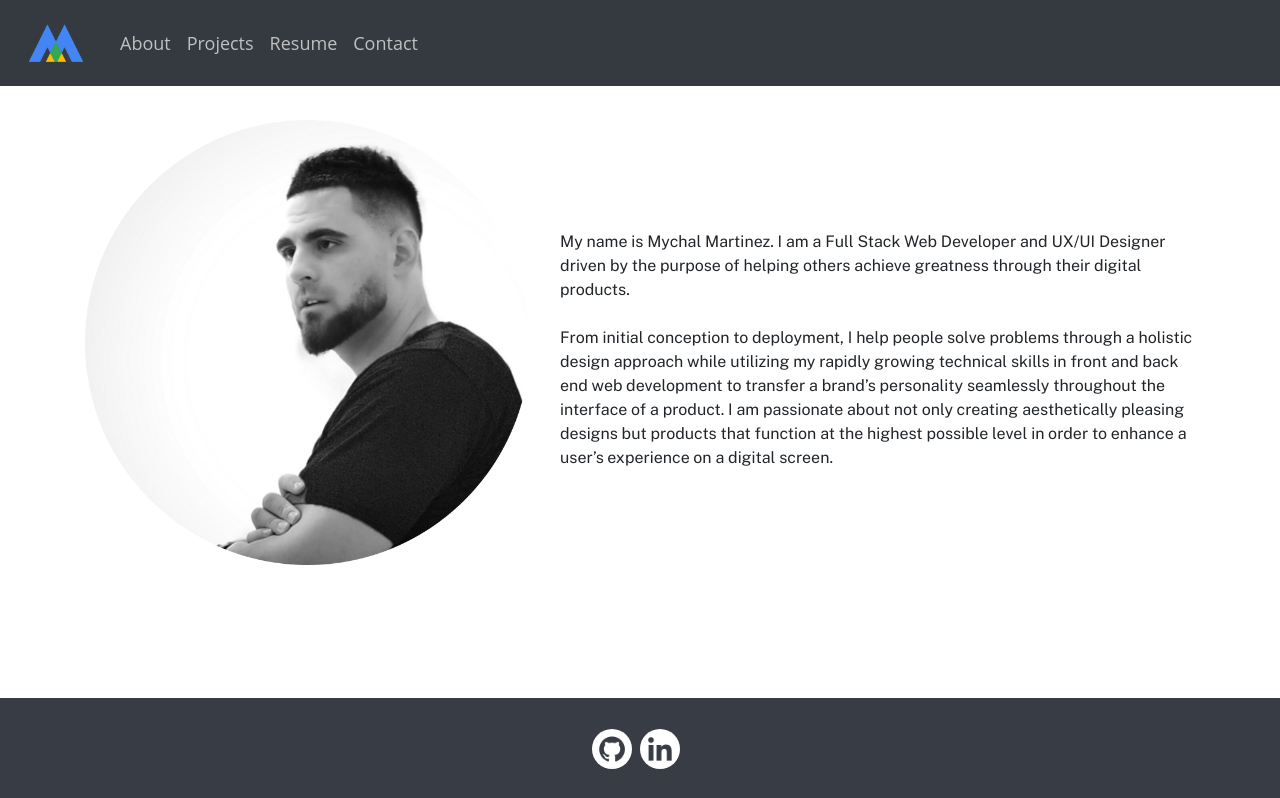
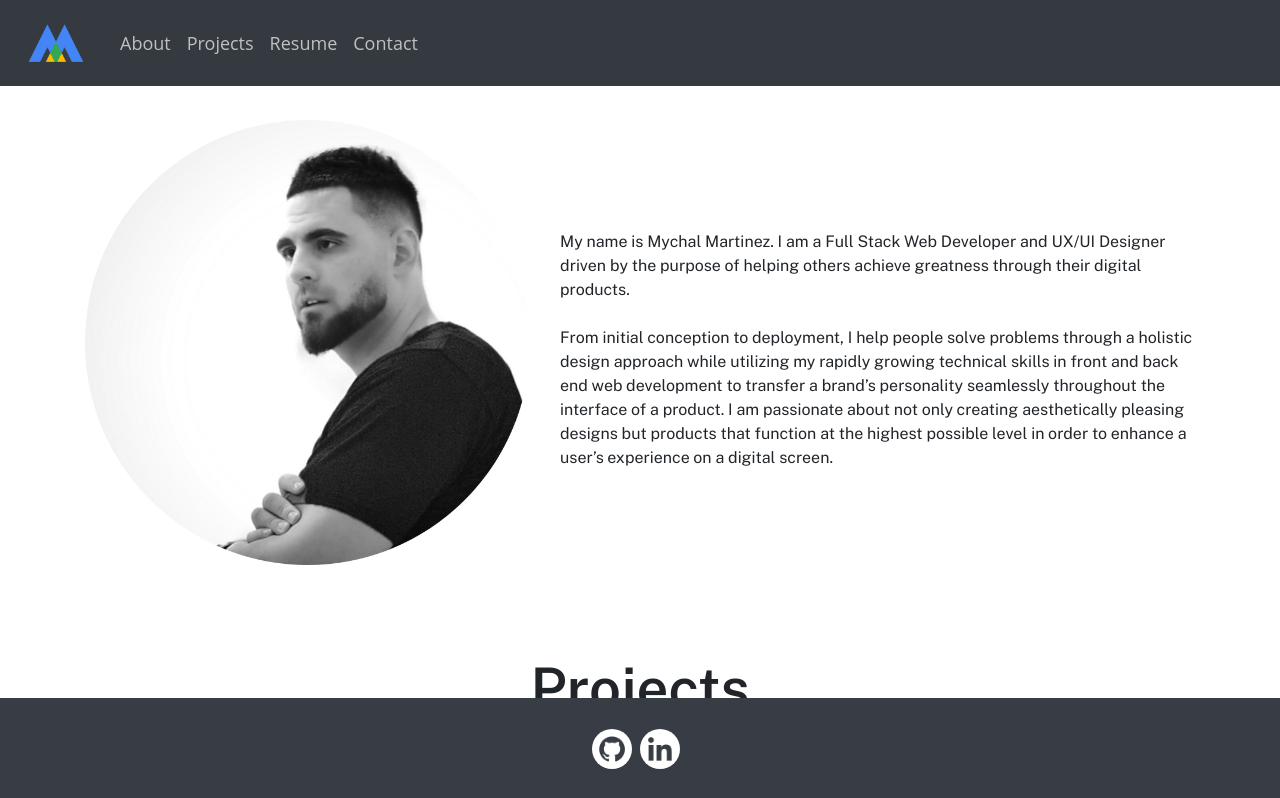
Before and after one commit to milehighcoder/react-portfolio, a React (Create React App) app: page / in a window 1280 px wide. Shown: the top 798 px of the page. Built offline with nearby package versions, Linux system fonts and the light colour scheme.

Commit message:
message type update

```diff
--- a/package.json
+++ b/package.json
@@ -9,6 +9,7 @@
     "@testing-library/user-event": "^12.7.3",
     "bootstrap": "^4.6.0",
     "font-awesome": "^4.7.0",
+    "gh-pages": "^3.1.0",
     "react": "^17.0.1",
     "react-dom": "^17.0.1",
     "react-scripts": "4.0.3",
--- a/src/App.css
+++ b/src/App.css
@@ -1,7 +1,7 @@
 h1 {
   font-family: "Public Sans", sans-serif;
-  font-size: 64px !important;
-  font-weight: 700 !important;
+  font-size: 56px !important;
+  font-weight: 600 !important;
   margin-bottom: 40px;
   text-align: center;
 }
@@ -43,7 +43,7 @@ p {
 /* ABOUT STARTS HERE */
 .bio-body {
   margin-top: 120px;
-  margin-bottom: 60px;
+  margin-bottom: 10px;
   padding-bottom: 50px;
 }
 
--- a/src/components/reusable/contact.jsx
+++ b/src/components/reusable/contact.jsx
@@ -29,7 +29,7 @@ class Contact extends Component {
           </div>
           <div className="wrapper">
             <div className="input-data">
-              <input name="message" required></input>
+              <input type='text' name="message" required></input>
               <div className="underline"></div>
               <label>Message</label>
             </div>
--- a/src/components/reusable/project.jsx
+++ b/src/components/reusable/project.jsx
@@ -1,7 +1,6 @@
 import React, { Component } from "react";
 
 class Project extends Component {
-  state = {};
   render() {
     return (
       <section className="container-fluid">
```
Also changed, not shown: 1 other file (tests, documents, lock files or other folders).
